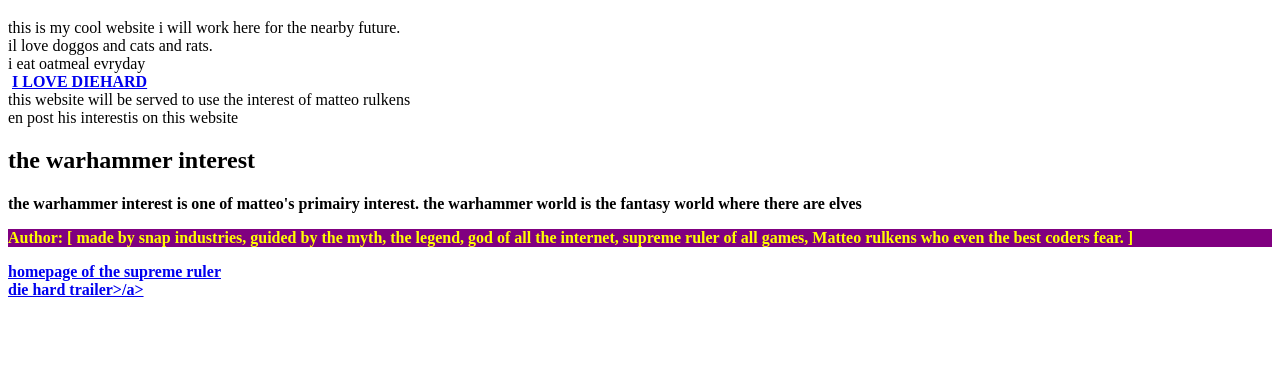
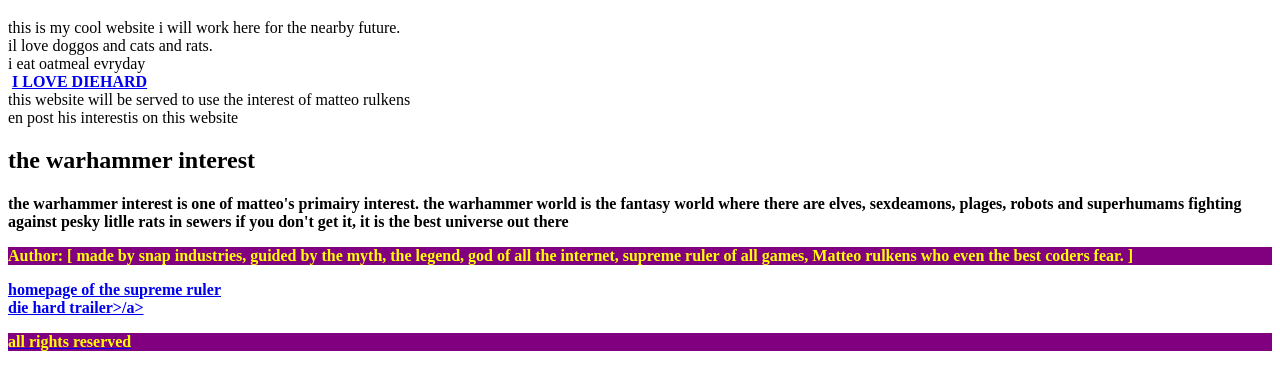
Before and after one commit to kattenmansden/mu-testing-place, a plain HTML site: page index.html in a window 1280 px wide. Shown: the part 79-468 px from the top of the page. Drawn offline with Linux system fonts and the light colour scheme.

Commit message:
Update index.html

```diff
--- a/index.html
+++ b/index.html
@@ -32,7 +32,9 @@
     <p>
     <h2>the warhammer interest</h2>
       <h4> the warhammer interest is one of matteo's primairy interest.
-        the warhammer world is the fantasy world where there are elves
+        the warhammer world is the fantasy world where there are elves, sexdeamons, plages,
+        robots and superhumams fighting against pesky litlle rats in sewers
+        if you don't get it, it is the best universe out there
 
     </p>
   </body>
@@ -46,7 +48,7 @@
     </p>
     <a href='index.html'>homepage of the supreme ruler</a><br>
     <a href=trailer.html>die hard trailer>/a>
-
+      <p> all rights reserved <p>
   </footer>
 
 </html>
```
